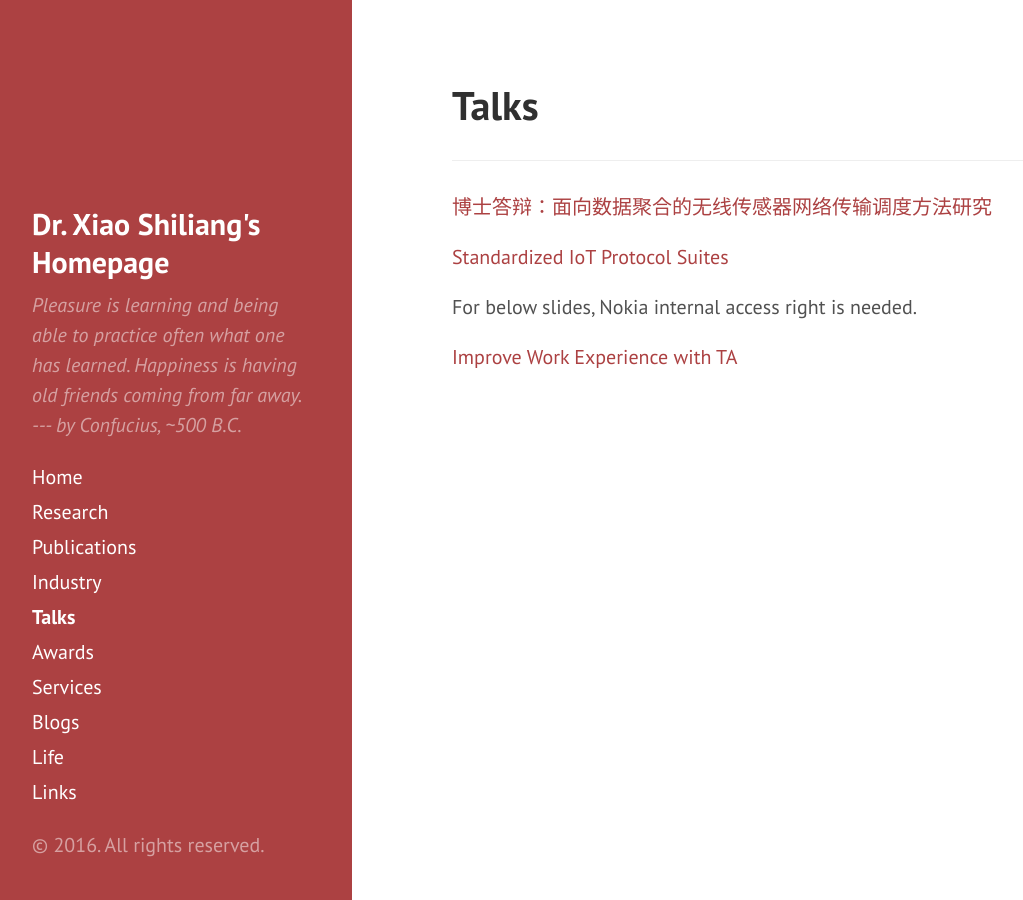
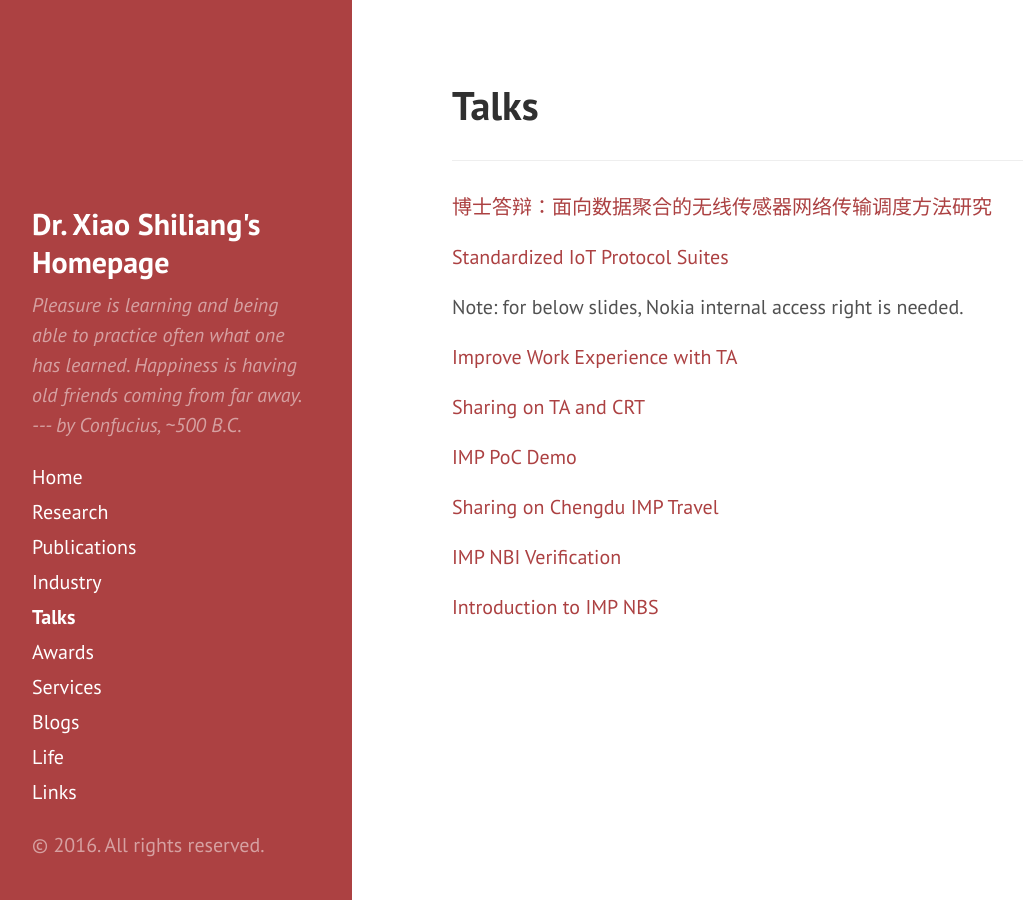
Before and after one commit to slxiao/slxiao.github.io, a Jekyll site: the page built from 4talks.md, in a window 1280 px wide. Shown: the whole page, without its empty margins (8-1031 px from the left). Built offline with Jekyll 4.4.1, drawn with Linux system fonts in a browser that asks for light colours; Markdown is read by kramdown in place of the engine named in the settings.

Commit message:
add talks

```diff
--- a/4talks.md
+++ b/4talks.md
@@ -8,6 +8,16 @@ title: Talks
 
 [Standardized IoT Protocol Suites](http://slxiao.github.io/presentations/standardized_IoT_protocol_suites.pdf)
 
-For below slides, Nokia internal access right is needed.
+Note: for below slides, Nokia internal access right is needed.
 
 [Improve Work Experience with TA](https://workspaces-emea.int.nokia.com/sites/TDLTESOLUTION/Documents/Eintity%20Integration/Material%20Sharing/TA/improve_work_experience_wth_ta.pdf)
+
+[Sharing on TA and CRT](https://workspaces-emea.int.nokia.com/sites/TDLTESOLUTION/Documents/Eintity%20Integration/Material%20Sharing/TA/sharing_on_ta_and_crt.pdf)
+
+[IMP PoC Demo](https://workspaces-emea.int.nokia.com/sites/TDLTESOLUTION/Documents/Eintity%20Integration/Material%20Sharing/IMP/imp_poc_demo.pdf)
+
+[Sharing on Chengdu IMP Travel](https://workspaces-emea.int.nokia.com/sites/TDLTESOLUTION/Documents/Eintity%20Integration/Material%20Sharing/IMP/sharing_on_chengdu_poc_travel.pdf)
+
+[IMP NBI Verification](https://workspaces-emea.int.nokia.com/sites/TDLTESOLUTION/Documents/Eintity%20Integration/Material%20Sharing/IMP/imp_nbi_verification.pdf)
+
+[Introduction to IMP NBS](https://workspaces-emea.int.nokia.com/sites/TDLTESOLUTION/Documents/Eintity%20Integration/Material%20Sharing/IMP/imp_nbs_introduction.pdf)
```
